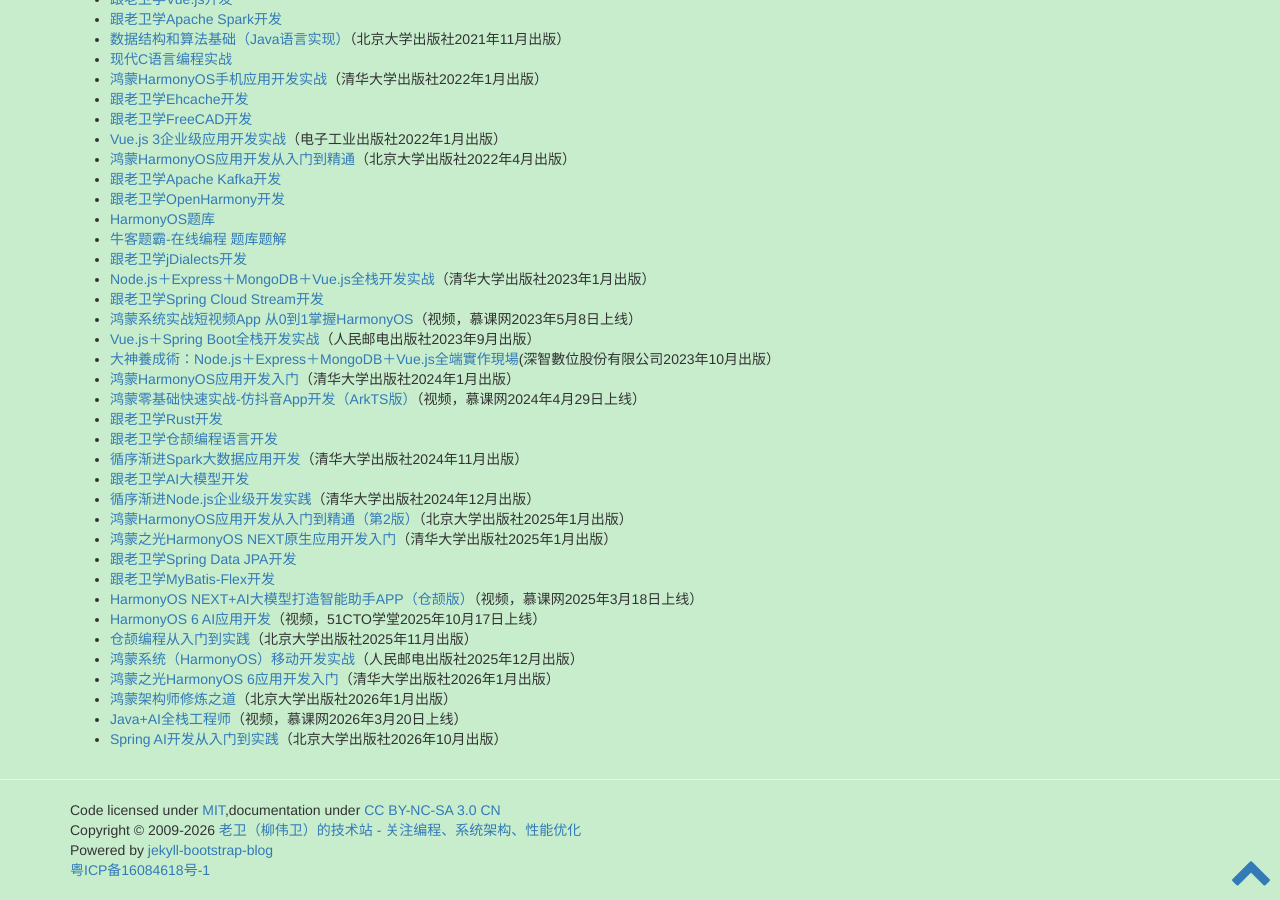
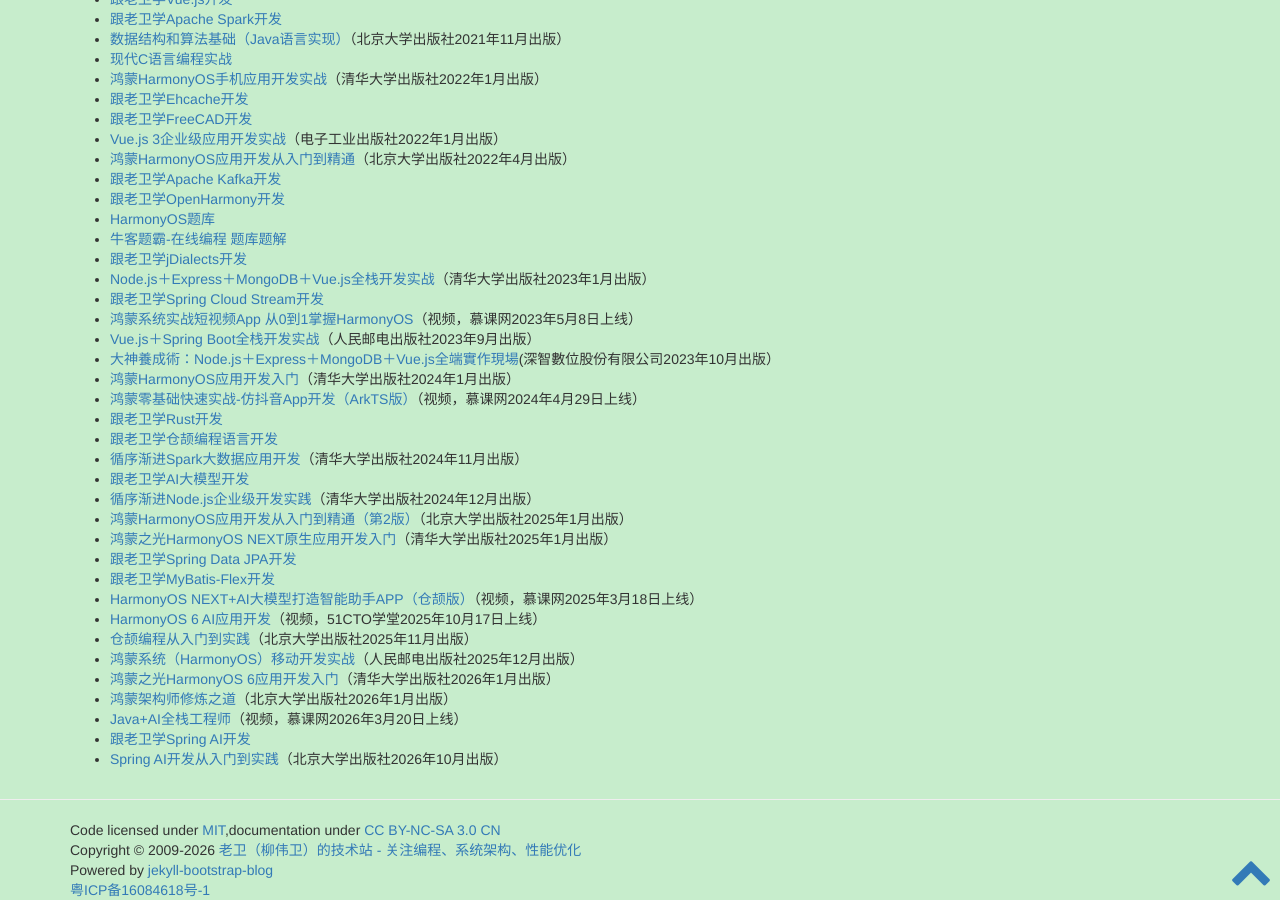
Before and after one commit to waylau/waylau.github.io, a Jekyll site: the page built from books/index.md, in a window 1280 px wide and 900 px high, scrolled down 1385 px. Built offline with Jekyll 4.4.1, drawn with Linux system fonts in a browser that asks for light colours; comment, search, counter and statistics services are not loaded.

Commit message:
add * [跟老卫学Spring AI开发](https://github.com/waylau/spring-ai-tutorial)

```diff
--- a/books/index.md
+++ b/books/index.md
@@ -102,4 +102,5 @@
 * [鸿蒙之光HarmonyOS 6应用开发入门](https://waylau.com/about-harmonyos-6-tutorial-book/)（清华大学出版社2026年1月出版）
 * [鸿蒙架构师修炼之道](https://waylau.com/about-the-cultivation-of-harmonyos-architect-book/)（北京大学出版社2026年1月出版）
 * [Java+AI全栈工程师](https://class.imooc.com/sale/javaaifullstack)（视频，慕课网2026年3月20日上线）
+* [跟老卫学Spring AI开发](https://github.com/waylau/spring-ai-tutorial)
 * [Spring AI开发从入门到实践](https://waylau.com/about-spring-ai-tutorial-book/)（北京大学出版社2026年10月出版）
```
